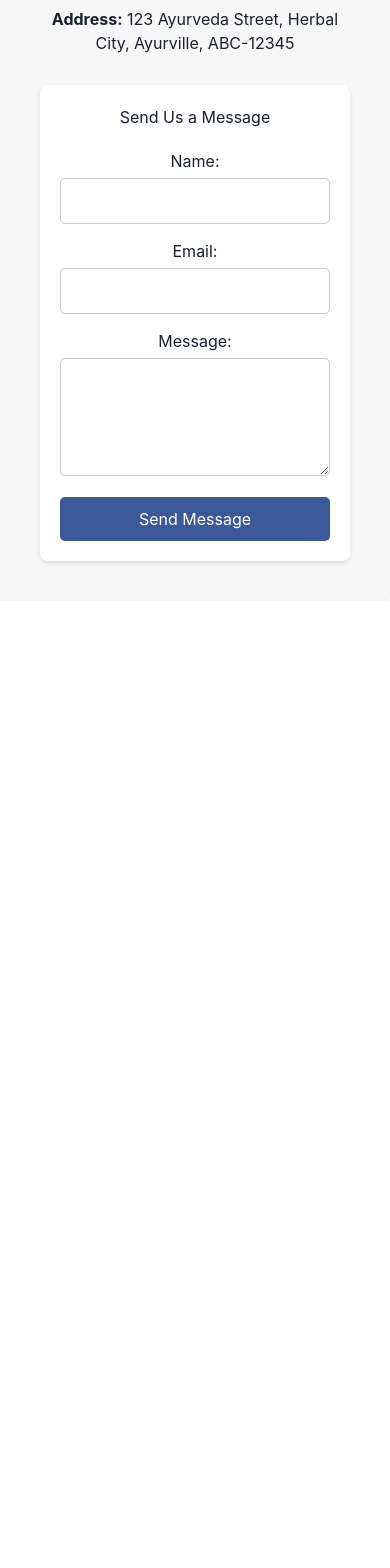
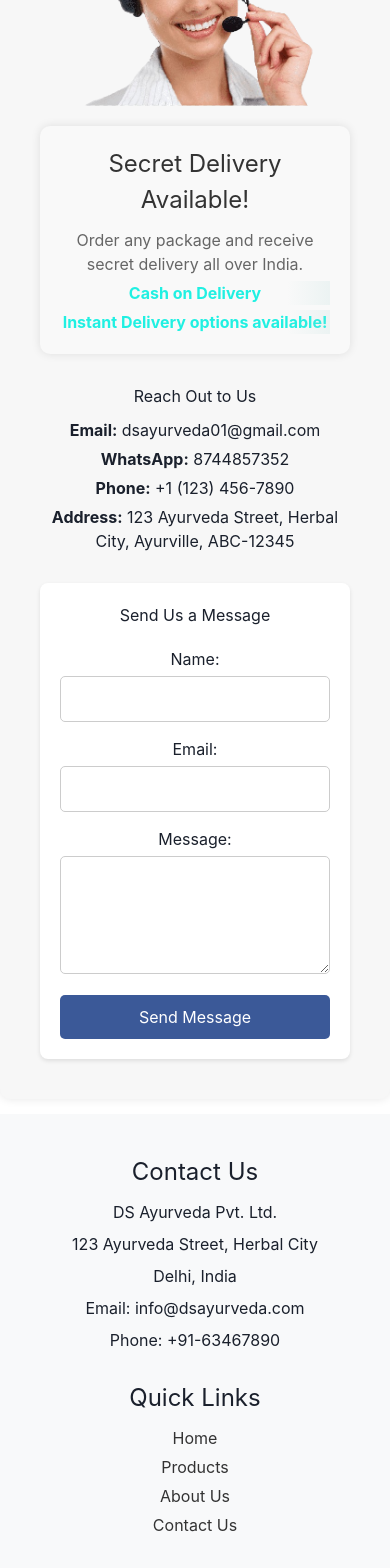
Before and after one commit to CodexPuneet/hammer, a React (Create React App) app: page /contact in a window 390 px wide. Shown: the part 380-1948 px from the top of the page. Before the commit the page ends 981 px from the top, so only its background shows below. Built offline with nearby package versions, Linux system fonts and the light colour scheme.

Commit message:
complete responsive

```diff
--- a/src/App.js
+++ b/src/App.js
@@ -11,7 +11,7 @@ function App() {
      <Header />
      <Navbar />
      <AllRoutes />
-     {/* <Footer/> */}
+     <Footer/>
     </div>
   );
 }
--- a/src/Components/Footer.css
+++ b/src/Components/Footer.css
@@ -1,5 +1,6 @@
 /* Footer.css */
 
+/* Default styles */
 .footer-container {
   background-color: #f8f9fa;
   padding: 40px 20px;
@@ -40,9 +41,6 @@
   text-decoration: none;
 }
 
-  .social-icons {
-    display: flex;
-  }
 
 .social-icons a {
   margin-right: 10px;
@@ -56,3 +54,21 @@
   text-align: center;
   color: #666;
 }
+
+/* Responsive styles */
+@media screen and (max-width: 768px) {
+  .footer-content {
+      flex-direction: column;
+      align-items: center;
+  }
+
+  .footer-section {
+      margin-right: 0;
+      margin-bottom: 20px;
+      text-align: center;
+  }
+
+  .social-icons {
+      justify-content: center;
+  }
+}
--- a/src/Components/Footer.jsx
+++ b/src/Components/Footer.jsx
@@ -1,4 +1,5 @@
 import React from 'react';
+import FacebookIcon from '@mui/icons-material/Facebook';
 import './Footer.css'; // Importing CSS file for styling
 
 const Footer = () => {
@@ -9,15 +10,15 @@ const Footer = () => {
           <h3>Contact Us</h3>
           <p>DS Ayurveda Pvt. Ltd.</p>
           <p>123 Ayurveda Street, Herbal City</p>
-          <p>AyurvedaLand, India</p>
+          <p>Delhi, India</p>
           <p>Email: <a href="mailto:info@dsayurveda.com">info@dsayurveda.com</a></p>
-          <p>Phone: <a href="tel:+91-1234567890">+91-1234567890</a></p>
+          <p>Phone: <a href="tel:+91-1234567890">+91-63467890</a></p>
         </div>
         <div className="footer-section">
           <h3>Quick Links</h3>
           <ul>
             <li><a href="/">Home</a></li>
-            <li><a href="/products">Products</a></li>
+            <li><a href="/">Products</a></li>
             <li><a href="/about">About Us</a></li>
             <li><a href="/contact">Contact Us</a></li>
           </ul>
@@ -25,9 +26,9 @@ const Footer = () => {
         <div className="footer-section">
           <h3>Follow Us</h3>
           <div className="social-icons">
-            <a href="#"><i className="fab fa-facebook"></i></a>
-            <a href="#"><i className="fab fa-twitter"></i></a>
-            <a href="#"><i className="fab fa-instagram"></i></a>
+            <a href="https://www.facebook.com/profile.php?id=61555058949751"><i className="fab fa-facebook"><FacebookIcon/></i></a>
+            {/* <a href="#"><i className="fab fa-twitter"></i></a>
+            <a href="#"><i className="fab fa-instagram"></i></a> */}
           </div>
         </div>
       </div>
--- a/src/Components/Header.jsx
+++ b/src/Components/Header.jsx
@@ -30,9 +30,7 @@ const Header = () => {
           <li className="navItem">
             <Link to="/about" className="navLink">About</Link>
           </li>
-          <li className="navItem">
-            <Link to="/services" className="navLink">Services</Link>
-          </li>
+
           <li className="navItem">
             <Link to="/contact" className="navLink">Contact</Link>
           </li>
--- a/src/Pages/About.jsx
+++ b/src/Pages/About.jsx
@@ -7,7 +7,7 @@ const AboutUs = () => {
     <div className="about-us-container">
       <div className="header">
         <h1><span className="company-name">DS Ayurveda</span></h1>
-        <img className="logo" src={logo} alt="DS Ayurveda Logo" />
+        <img className="ab_logo" src={logo} alt="DS Ayurveda Logo" />
       </div>
       <div className="company-details">
         <p><strong>Company Name:</strong> DS Ayurveda</p>
--- a/src/Pages/AboutUs.css
+++ b/src/Pages/AboutUs.css
@@ -1,6 +1,6 @@
 .about-us-container {
     max-width: 800px;
-    margin: 0 auto;
+    margin: 15px auto;
     padding: 40px;
     background-color: #f7f7f7;
     border-radius: 10px;
@@ -12,15 +12,20 @@
     margin-bottom: 30px;
   }
 
+  .image_women{
+    width: 250px;
+    margin: 20px auto;
+  }
+
   .company-name {
     font-family: 'Arial Black', sans-serif;
     color: #3b5998;
   }
 
-  .logo {
+  .ab_logo {
     width: 150px; /* Adjust size as needed */
     margin-top: 20px;
-    margin: 0px auto;
+    margin: 0 auto;
   }
 
   .company-details {
--- a/src/Pages/Contact.jsx
+++ b/src/Pages/Contact.jsx
@@ -1,5 +1,6 @@
 import React from 'react';
 import './ContactUs.css'; // Import CSS file for styling
+import women from '../Assets/women.png';
 
 const ContactUs = () => {
   return (
@@ -7,6 +8,13 @@ const ContactUs = () => {
       <div className="header">
         <h1>Contact Us</h1>
         <p>Have questions or feedback? We'd love to hear from you!</p>
+        <img className='image_women' src={women}  />
+        <div className="delivery-info">
+        <h2>Secret Delivery Available!</h2>
+        <p>Order any package and receive secret delivery all over India.</p>
+        <p className="emphasize">Cash on Delivery</p>
+       <p className="emphasize">Instant Delivery options available!</p>
+      </div>
       </div>
       <div className="contact-details">
         <h2>Reach Out to Us</h2>
@@ -27,6 +35,7 @@ const ContactUs = () => {
           <button type="submit">Send Message</button>
         </form>
       </div>
+
     </div>
   );
 }
--- a/src/Pages/ContactUs.css
+++ b/src/Pages/ContactUs.css
@@ -1,6 +1,6 @@
 .contact-us-container {
     max-width: 800px;
-    margin: 0 auto;
+    margin: 15px auto;
     padding: 40px;
     background-color: #f7f7f7;
     border-radius: 10px;
@@ -72,3 +72,55 @@
   .contact-form button:hover {
     background-color: #293e69;
   }
+ /* In ContactUs.css */
+.delivery-info {
+  background-color: #f9f9f9;
+  border-radius: 10px;
+  padding: 20px;
+  margin-top: 20px;
+  box-shadow: 0px 0px 10px rgba(0, 0, 0, 0.1);
+}
+
+.delivery-info h2 {
+  font-size: 24px;
+  color: #333;
+  margin-bottom: 10px;
+}
+
+.delivery-info p {
+  font-size: 16px;
+  color: #666;
+  margin-bottom: 5px;
+}
+
+.delivery-info p:last-child {
+  margin-bottom: 0;
+}
+
+/* Emphasize points */
+.delivery-info .emphasize {
+  font-weight: bold;
+  color: #20f0e2; /* Blue color for emphasis */
+  position: relative;
+  overflow: hidden;
+}
+
+.delivery-info .emphasize::before {
+  content: '';
+  position: absolute;
+  top: 0;
+  left: -100%;
+  width: 100%;
+  height: 100%;
+  background: linear-gradient(to right, transparent, #a5d3d0); /* Gradient from transparent to blue */
+  animation: slide 2s linear infinite; /* Animation */
+}
+
+@keyframes slide {
+  0% {
+    left: -100%;
+  }
+  100% {
+    left: 100%;
+  }
+}
```
Also changed, not shown: src/Assets/women.png (added). Lines whose indentation alone changed are shown as unchanged.
